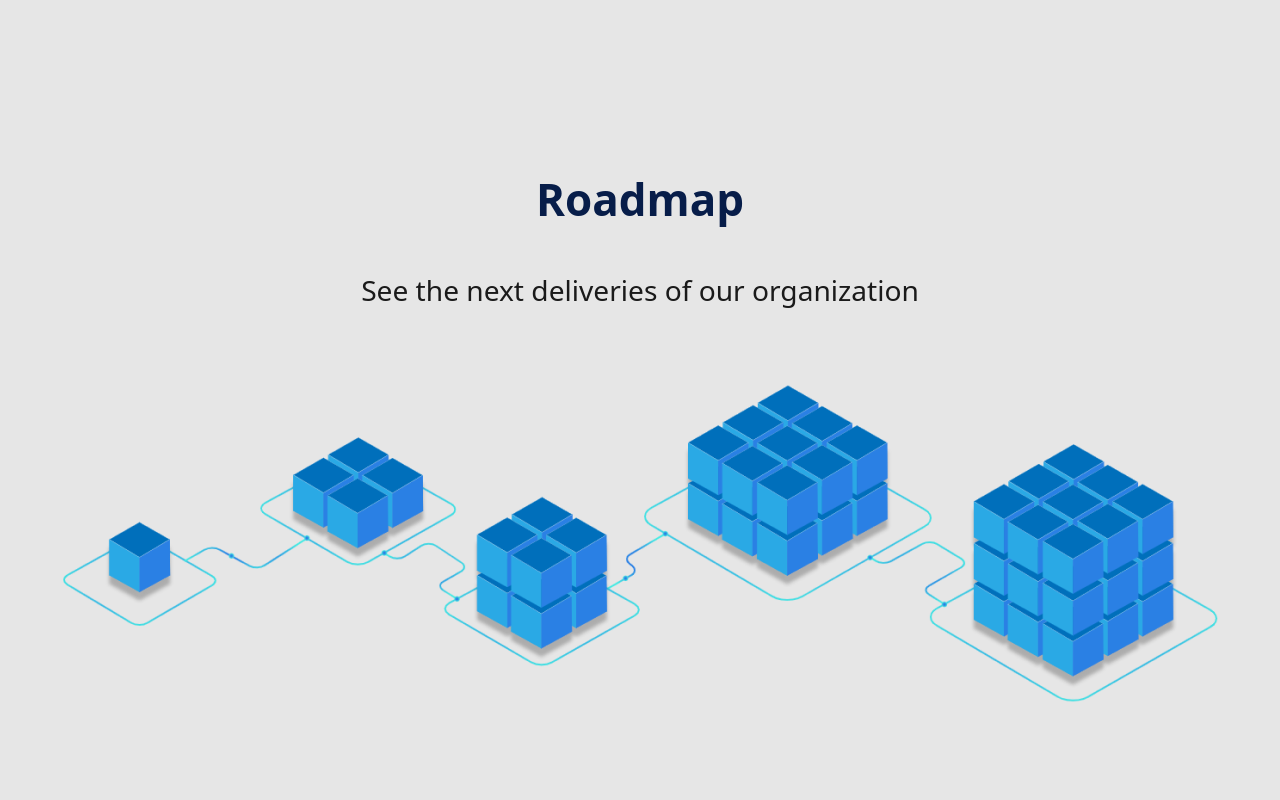
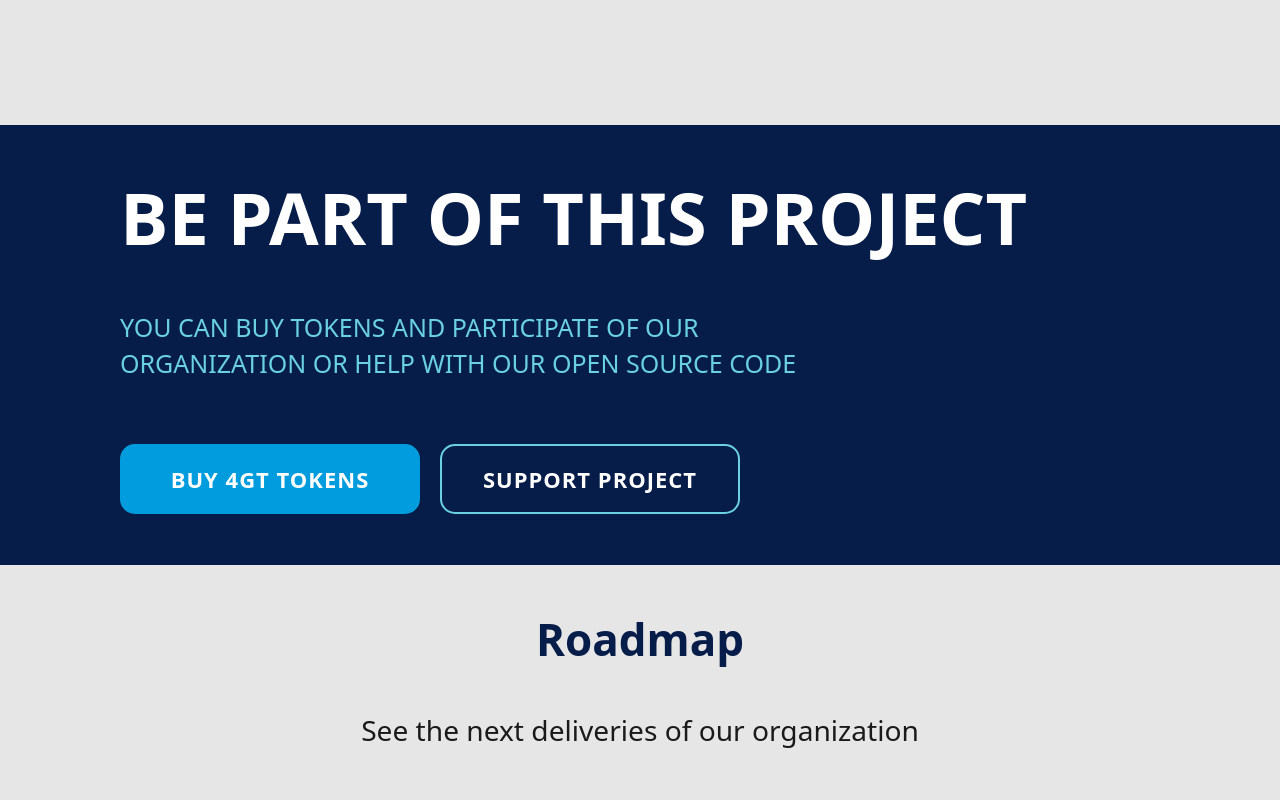
Before and after one commit to 4cadia-foundation/4cadia-governance-webapp, a Vue app: page /#/ in a window 1280 px wide. Shown: the part 3800-4600 px from the top of the page. Built offline with nearby package versions, Linux system fonts and the light colour scheme.

Commit message:
create call to action component

```diff
--- /dev/null
+++ b/src/components/CallToAction.vue
@@ -0,0 +1,84 @@
+<template>
+  <div id="call-to-action">
+    <div class="section-content">
+      <h2 class="title" v-if="calltoaction.title" v-html="calltoaction.title"></h2>
+      <p class="text" v-if="calltoaction.text" v-html="calltoaction.text"></p>
+      <!-- <img src="../assets/images/nodes.svg" alt="node picture" /> -->
+
+      <div>
+        <button id="btn-buy-token" type="submit">Buy 4GT Tokens</button>
+        <button id="btn-support" type="submit">Support Project</button>
+      </div>
+    </div>
+  </div>
+</template>
+
+<script>
+export default {
+  name: "CallToAction",
+  data() {
+    return {};
+  },
+  props: {
+    calltoaction: {
+      type: Object
+    }
+  }
+};
+</script>
+
+<style scoped>
+#call-to-action {
+  height: 55vh;
+  width: 100%;
+  background: #071d49;
+}
+
+#call-to-action .section-content {
+  display: flex;
+  justify-content: center;
+  flex-direction: column;
+  margin: 0 120px;
+  height: 100%;
+  text-transform: uppercase;
+}
+
+img {
+  display: flex;
+  height: 700px;
+  opacity: 0.4;
+}
+
+h2 {
+  text-align: left;
+  color: #ffffff;
+  font-size: 4em;
+  margin-top: 0px;
+}
+
+p {
+  font-size: 25px;
+  color: #6ad1e3;
+}
+
+#btn-buy-token {
+  margin-right: 20px;
+  background: #009cde;
+  border: none;
+}
+
+#btn-support {
+  background: transparent;
+  border: 2px solid #6ad1e3;
+}
+
+button {
+  font-size: 22px;
+  height: 70px;
+  width: 300px;
+  border-radius: 15px;
+  color: #ffffff;
+  text-transform: uppercase;
+  cursor: pointer;
+}
+</style>
--- a/src/view/Home.vue
+++ b/src/view/Home.vue
@@ -10,6 +10,9 @@
       </div>
       <div class="row" v-if="block['type']=='list_card'">
         <v-cards-list :list="block['content']" />
+      </div>
+      <div class="row" v-if="block['type']=='call_to_action'">
+        <v-call-to-action :calltoaction="block['content']"/>
       </div>
       <div class="row" v-if="block['type']=='roadmap'">
         <v-roadmap :content="block['content']" />
@@ -24,6 +27,7 @@ import Hero from '@/components/Hero'
 import Paragraph from '@/components/Paragraph'
 import CardList from '@/components/CardList'
 import Roadmap from '@/components/Roadmap'
+import CallToAction from '@/components/CallToAction'
 
 export default {
   name: 'Home',
@@ -36,7 +40,8 @@ export default {
     'v-hero': Hero,
     'v-cards-list': CardList,
     'v-paragraph': Paragraph,
-    'v-roadmap': Roadmap
+    'v-roadmap': Roadmap,
+    'v-call-to-action': CallToAction
   },
   mounted: function () {
     contentService('home').then((response) => {
--- a/static/content/home.json
+++ b/static/content/home.json
@@ -72,6 +72,12 @@
         }
       ]
     }
+  }, {
+    "type": "call_to_action",
+    "content": {
+      "title": "Be part of this project",
+      "text": "<p>You can buy tokens and participate of our <br>organization or help with our open source code</p>"
+    }
   },
   {
     "type": "roadmap",
```
Also changed, not shown: src/assets/images/nodes.svg (added), src/components/BaseCardBlock.vue (deleted).
